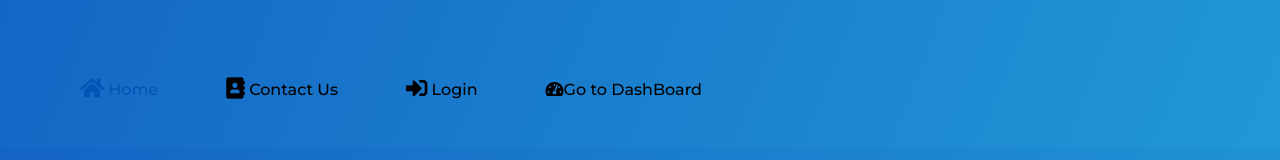
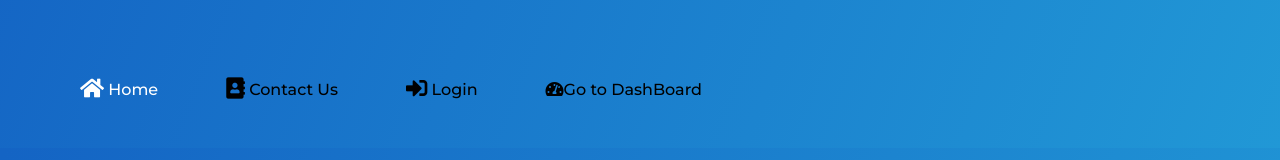
Before and after one commit to Hostel-Desk/Hostel-Desk-Frontend, a React (Create React App) app: page /home in a window 1280 px wide. In both pictures the pointer is over the link "Home". Shown: the part 166-326 px from the top of the page. Built offline with nearby package versions, Linux system fonts and the light colour scheme.

Commit message:
css changes

```diff
--- a/src/App.css
+++ b/src/App.css
@@ -47,13 +47,21 @@ body{
     position: relative;
     left: 60%;
 }
+
 .nav-item{
   padding: 0 18px;
 }
+
 .nav-link{
     font-size: 1rem;
     font-family: "Montserrat";
 }
+
+.nav-link:hover{
+    color: white
+}
+
+
 .close{
     position: relative;
     left: 370px;
```
